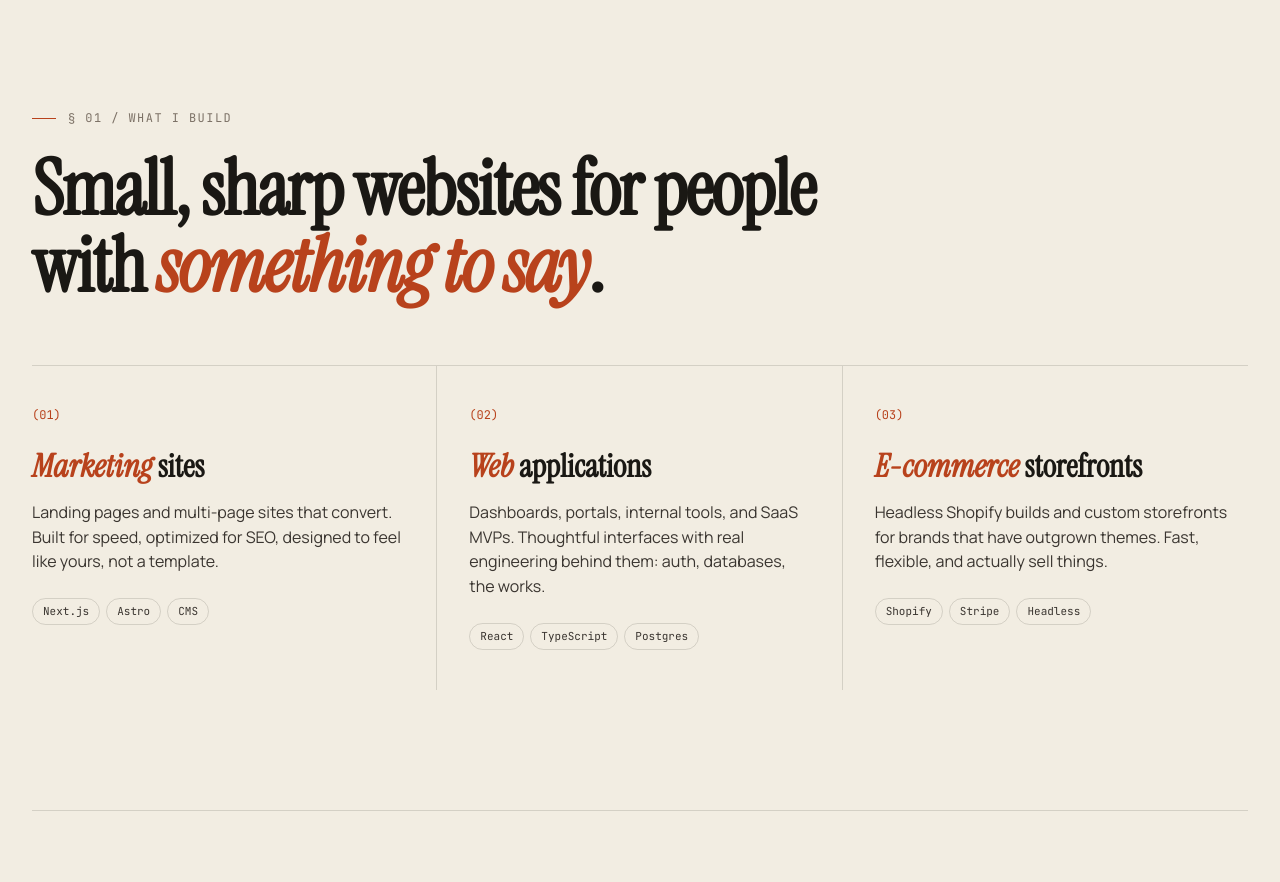
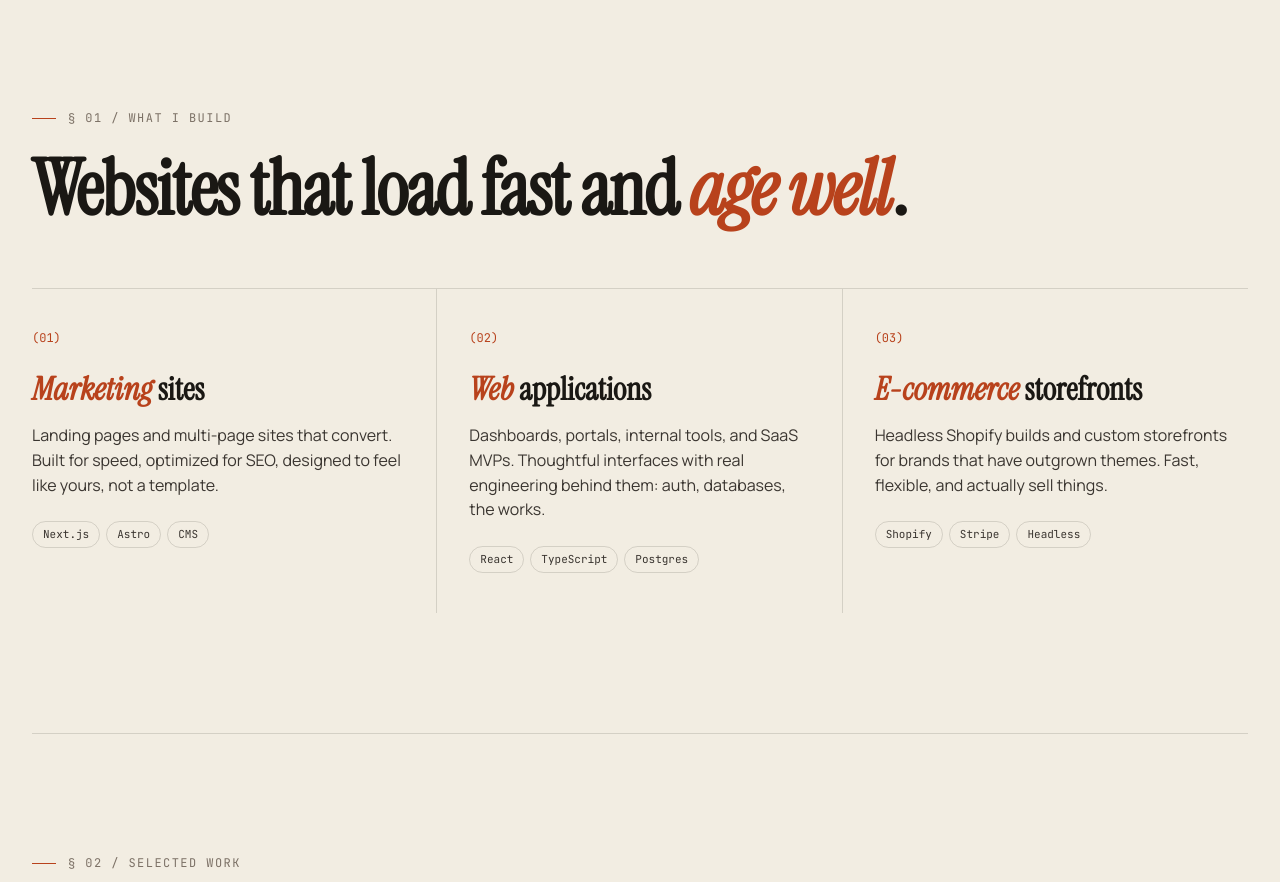
Before and after one commit to webermarcus/webermarcus, a plain HTML site: page index.html in a window 1280 px wide. Shown: the part 820-1702 px from the top of the page. Drawn offline with Linux system fonts and the light colour scheme.

Commit message:
Change line

```diff
--- a/index.html
+++ b/index.html
@@ -1029,7 +1029,7 @@
     <!-- SERVICES -->
     <section class="services" id="services">
       <div class="section-label">§ 01 / What I build</div>
-      <h2 class="section-title">Small, sharp websites for people with <em>something to say</em>.</h2>
+      <h2 class="section-title">Websites that load fast and <em>age well</em>.</h2>
 
       <div class="services-grid">
         <div class="service">
```
